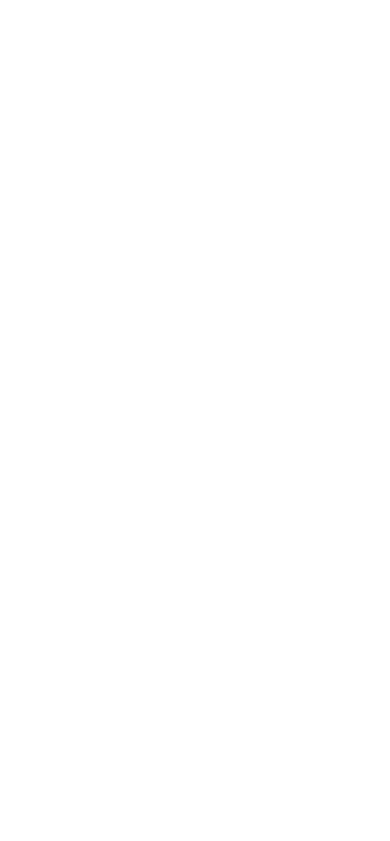
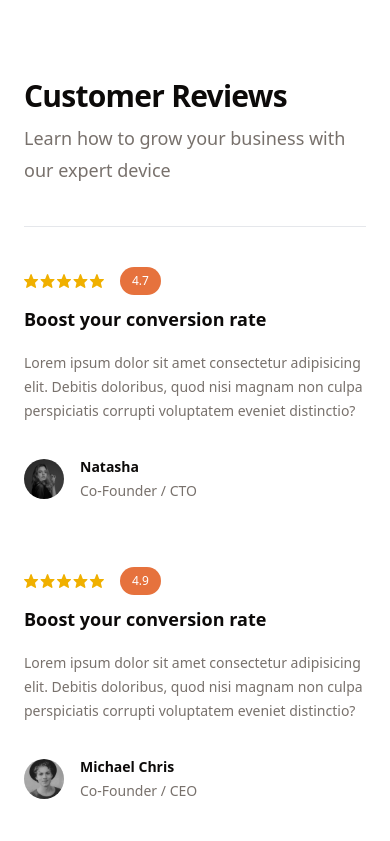
Before and after one commit to Mahradtangestani/interior-design, a Next.js app: page / in a window 390 px wide. Shown: the part 5643-6484 px from the top of the page. Built offline with nearby package versions, Linux system fonts and the light colour scheme.

Commit message:
Customer Review added

```diff
--- a/app/page.js
+++ b/app/page.js
@@ -2,6 +2,7 @@
 import CatalogSwiperSection from "../components/CatalogSwiper";
 import CatalogueSetction from "../components/CatalogueSection";
 import CompanySection from "../components/CompanySection";
+import ContactSection from "../components/ContactSection";
 import HeroSection from "../components/HeroSection";
 
 
@@ -13,6 +14,7 @@
       <AboutComponent/>
       <CatalogueSetction/>
       <CatalogSwiperSection/>
+      <ContactSection/>
     </>
   );
 }
--- /dev/null
+++ b/components/ContactSection.jsx
@@ -0,0 +1,119 @@
+"use client"
+
+
+import { motion } from "framer-motion"
+
+import Image from "next/image"
+import { desVariants, tagVariants, titleVariants } from "../utils/animation"
+
+const posts =[
+    {
+        id:1,
+        title:"Boost your conversion rate",
+        desciption: "Lorem ipsum dolor sit amet consectetur adipisicing elit. Debitis doloribus, quod nisi magnam non culpa perspiciatis corrupti voluptatem eveniet distinctio?",
+        date: "Mar 16, 2024",
+        datetime: "2024-3-16",
+        category: {title: '4.7' , href: "#"},
+        author:{
+            name: "Natasha",
+            role: "Co-Founder / CTO",
+            href: "#",
+            imageUrl: "/image/profile1.jpg"
+
+        }
+    },
+    {
+        id:2,
+        title:"Boost your conversion rate",
+        desciption: "Lorem ipsum dolor sit amet consectetur adipisicing elit. Debitis doloribus, quod nisi magnam non culpa perspiciatis corrupti voluptatem eveniet distinctio?",
+        date: "Mar 16, 2024",
+        datetime: "2024-3-16",
+        category: {title: '4.9' , href: "#"},
+        author:{
+            name: "Michael Chris",
+            role: "Co-Founder / CEO",
+            href: "#",
+            imageUrl: "/image/profile2.jpg"
+
+        }
+    },
+    {
+        id:3,
+        title:"Boost your conversion rate",
+        desciption: "Lorem ipsum dolor sit amet consectetur adipisicing elit. Debitis doloribus, quod nisi magnam non culpa perspiciatis corrupti voluptatem eveniet distinctio?",
+        date: "Mar 16, 2024",
+        datetime: "2024-3-16",
+        category: {title: '4.2' , href: "#"},
+        author:{
+            name: "Samuel JOS",
+            role: "Co-Founder / CTO",
+            href: "#",
+            imageUrl: "/image/profile3.jpg"
+
+        }
+    },
+
+]
+
+export default function ContactSection(){
+    return (
+        <div className="pt-12">
+            <div className="mx-auto max-w-7xl px-6 lg:px-8">
+                <motion.h2
+                initial="offscreen"
+                whileInView={"onscreen"}
+                variants={titleVariants}
+                className="text-3xl font-bold tracking-tight sm:text-4xl">Customer Reviews</motion.h2>
+                <motion.p
+                initial="offscreen"
+                whileInView={"onscreen"}
+                variants={desVariants}
+                className="mt-2 text-lg leading-8 text-muted-foreground">Learn how to grow your business with our expert device</motion.p>
+
+                <motion.div
+                initial="offscreen"
+                whileInView={"onscreen"}
+                variants={tagVariants}
+                className="mx-auto mt-10 grid lg:grid-cols-3 grid-cols-1 gap-x-8 lg:max-w-none lg:mx-0 sm:py-16 sm:mt-16 py-10 border-b border-gray-200 border-t gap-y-16">
+                    {posts.map(post=>(
+                        <article key={post.id} className="flex max-w-xl flex-col items-start justify-between">
+                            <div className="flex items-center gap-x-4 text-xs">
+                                <time datetime={post.datetime}>
+                                    <Image src="/image/star.svg" width={80} height={5} alt=""/>
+                                </time>
+                                <a className="relative z-10 bg-primary rounded-full text-white px-3 py-1.5 font-medium
+                                hover:bg-gray-100 hover:text-black transition-all" href={post.category.href}>
+                                    {post.category.title}
+                                </a>
+                            </div>
+
+                            <div className="group relative">
+                                <h3 className="mt-3 text-lg font-semibold leading-6 group-hover:text-gray-600">
+                                    <a href={post.href}>
+                                        <span>{post.title}</span>
+                                    </a>
+                                </h3>
+                                <p className="mt-5 line-clamp-3 text-sm leading-6 text-muted-foreground">
+                                    {post.desciption}
+                                </p>
+                            </div>
+
+                            <div className="relative mt-8 flex items-center gap-x-4">
+                                <img src={post.author.imageUrl} alt="" className="w-10 h-10 rounded-full bg-gray-500"/>
+                                <div className="text-sm leading-6">
+                                    <p className="font-semibold">
+                                        <a href={post.author.href}>
+                                            <span/>
+                                            {post.author.name}
+                                        </a>
+                                    </p>
+                                    <p className="text-muted-foreground">{post.author.role}</p>
+                                </div>
+                            </div>
+                        </article>
+                    ))}
+                </motion.div>
+            </div>
+        </div>
+    )
+}
```
